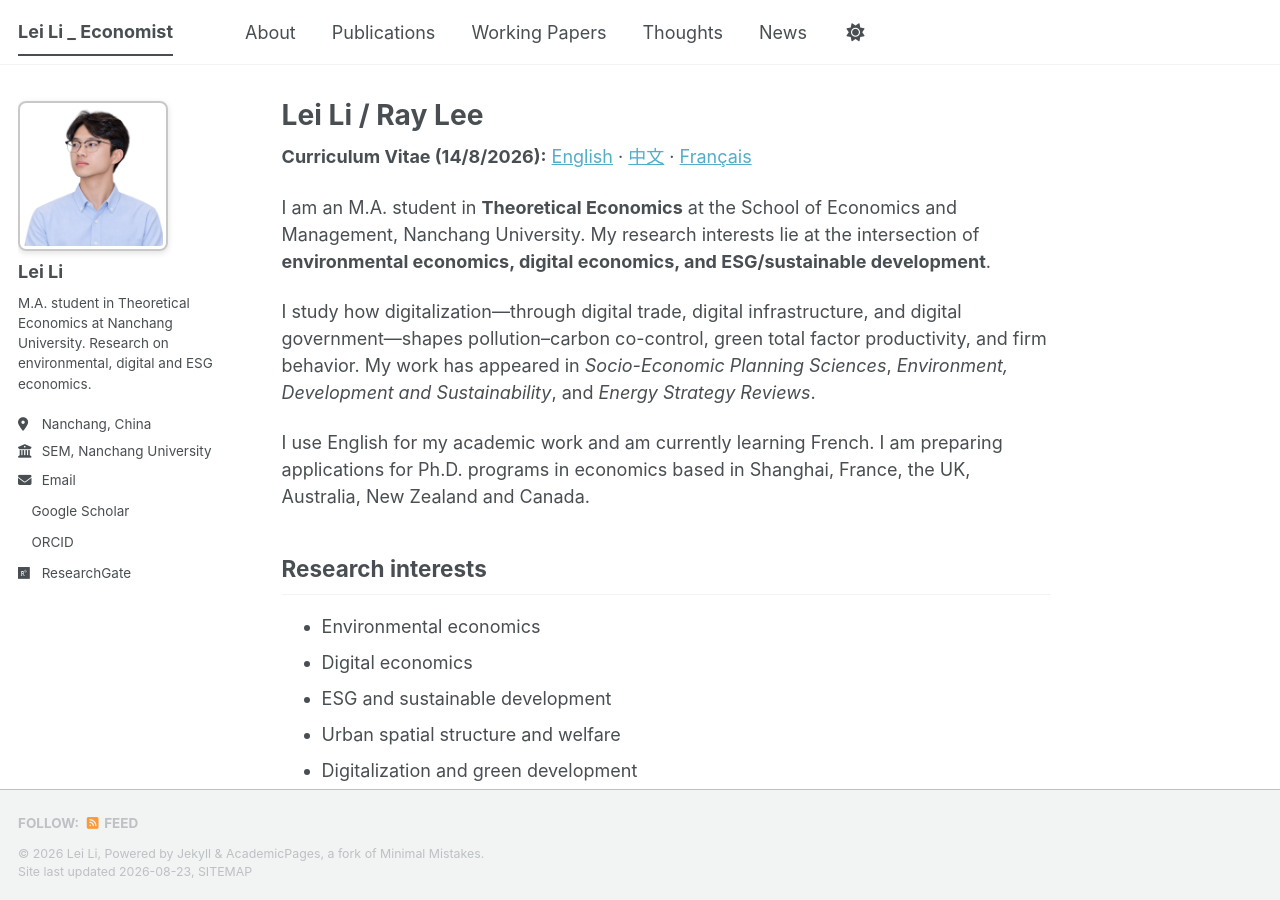
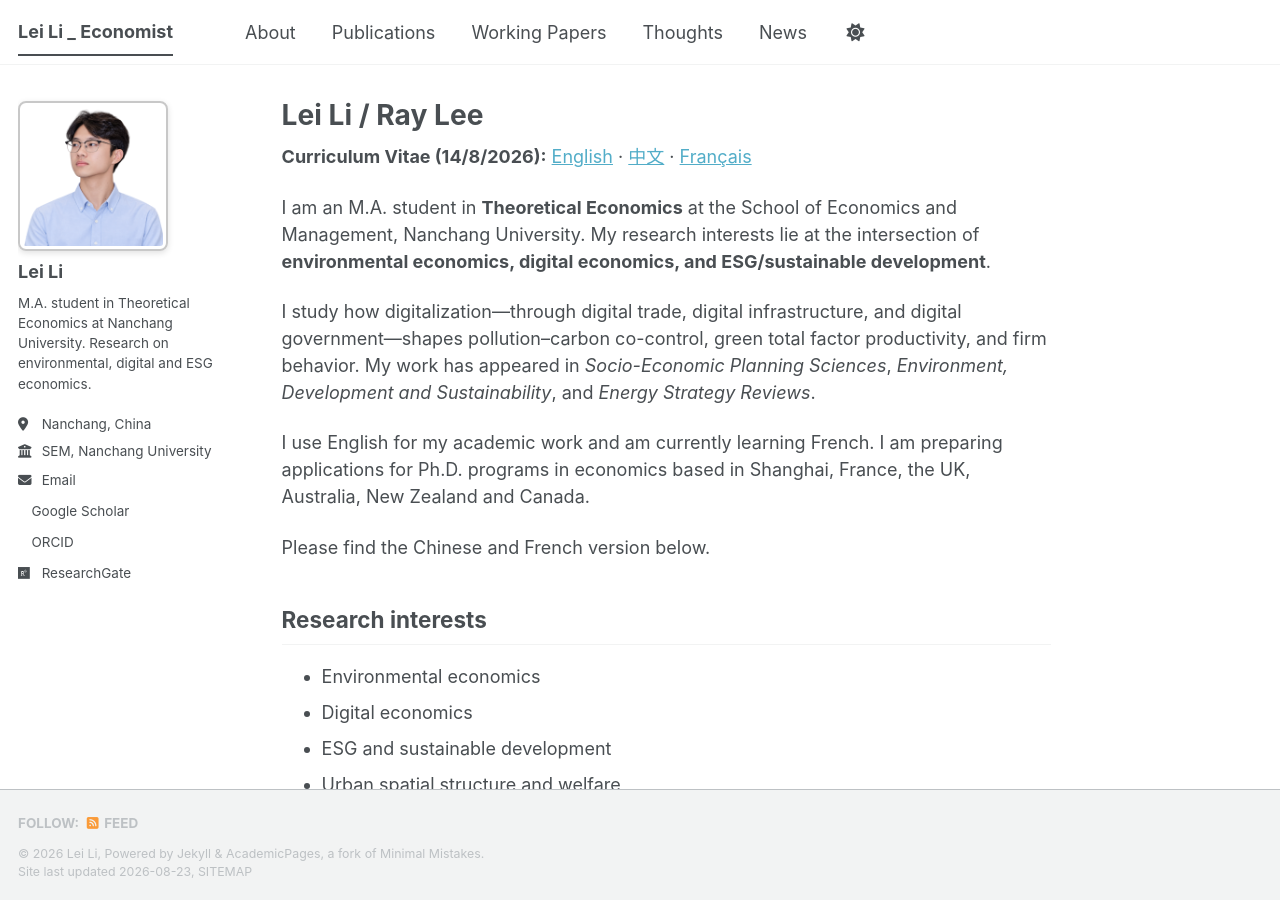
Before and after one commit to LeiLi-Econ/LeiLi-Econ.github.io, a Jekyll site: the page built from _pages/about.md, in a window 1280 px wide and 900 px high. Built offline with Jekyll 4.4.1, drawn with Linux system fonts in a browser that asks for light colours; a style sheet for code colours, icons or effects is not loaded; part of the change alters nothing that is shown; some of the changed text lies outside the part shown.

Commit message:
Add language note and rename French section heading

```diff
--- a/_pages/about.md
+++ b/_pages/about.md
@@ -16,6 +16,8 @@ I am an M.A. student in **Theoretical Economics** at the School of Economics and
 I study how digitalization—through digital trade, digital infrastructure, and digital government—shapes pollution–carbon co-control, green total factor productivity, and firm behavior. My work has appeared in *Socio-Economic Planning Sciences*, *Environment, Development and Sustainability*, and *Energy Strategy Reviews*.
 
 I use English for my academic work and am currently learning French. I am preparing applications for Ph.D. programs in economics based in Shanghai, France, the UK, Australia, New Zealand and Canada.
+
+Please find the Chinese and French version below.
 
 ## Research interests
 
@@ -59,7 +61,7 @@ I use English for my academic work and am currently learning French. I am prepar
 
 ---
 
-## Version française
+## Française
 
 Je suis étudiant en master d'**économie théorique** à l'École d'économie et de gestion de l'Université de Nanchang. Mes recherches se situent à l'intersection de **l'économie de l'environnement, de l'économie numérique et du développement durable (ESG)**.
 
```
